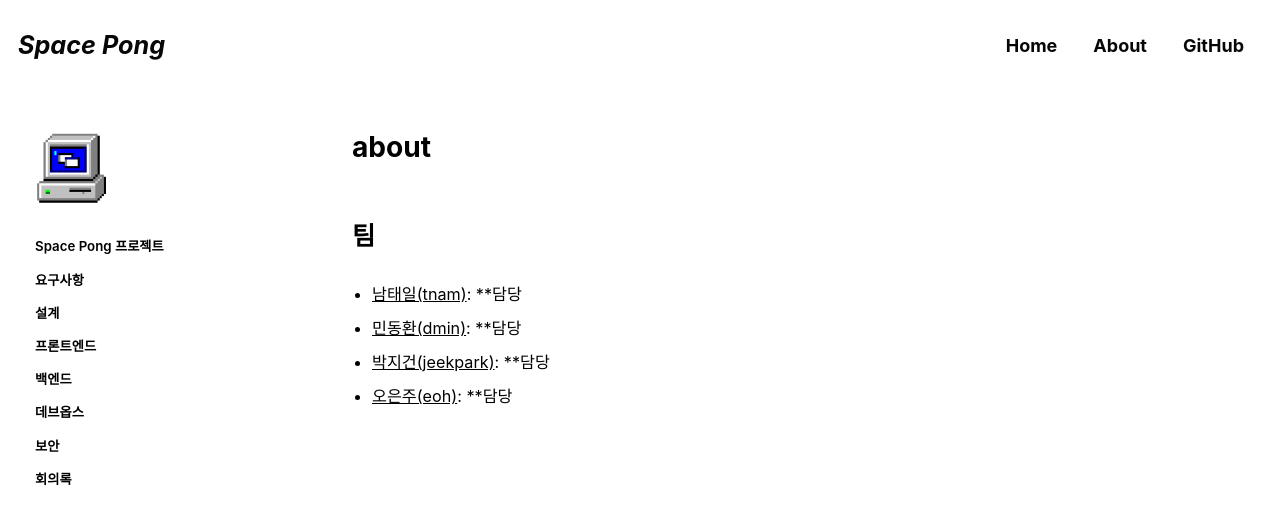
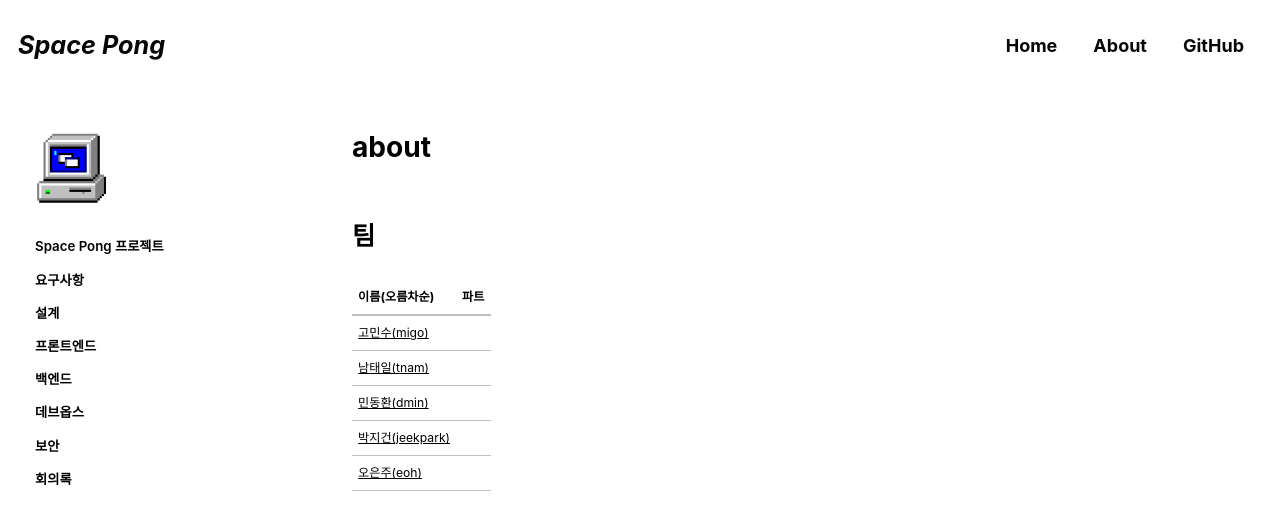
Before and after one commit to space-pong/space-pong.github.io, a Jekyll site: the page built from _pages/about.md, in a window 1280 px wide and 900 px high. Shown: the top 530 px of the window. Built offline with Jekyll 4.4.1, drawn with Linux system fonts in a browser that asks for light colours; cached includes are drawn as plain includes; some web fonts are replaced.

Commit message:
Update: 테이블

```diff
--- a/_pages/about.md
+++ b/_pages/about.md
@@ -10,7 +10,10 @@ sidebar:
 
 # 팀
 
-- [남태일(tnam)](https://github.com/Taeil-Nam): **담당
-- [민동환(dmin)](https://github.com/Thomamin): **담당
-- [박지건(jeekpark)](https://github.com/jeekpark): **담당
-- [오은주(eoh)](https://github.com/Eonjoo-Oh): **담당
+|이름(오름차순)| 파트 |
+|---|---|
+|[고민수(migo)](https://github.com/migo96)| |
+|[남태일(tnam)](https://github.com/Taeil-Nam)| |
+|[민동환(dmin)](https://github.com/Thomamin)| |
+|[박지건(jeekpark)](https://github.com/jeekpark)|  |
+|[오은주(eoh)](https://github.com/Eonjoo-Oh)| |
```
